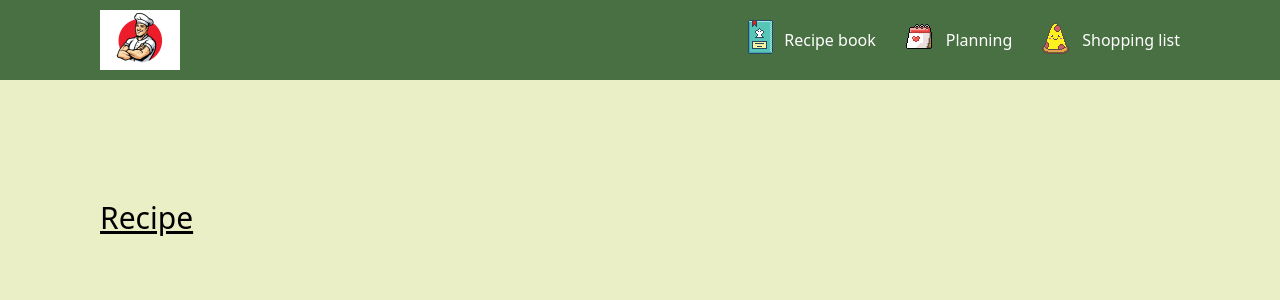
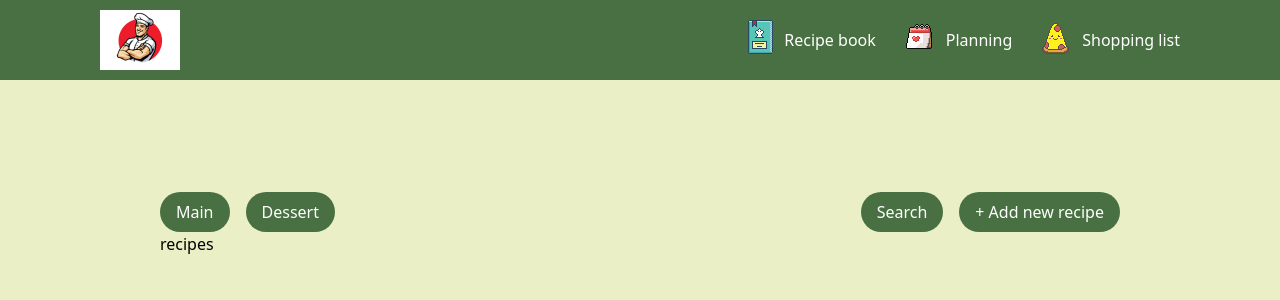
Before and after one commit to Zoomea/meal-planning-app, a React (Vite) app: page / in a window 1280 px wide. Shown: the top 300 px of the page. Built offline with nearby package versions, Linux system fonts and the light colour scheme.

Commit message:
add recipe buttons and styling

```diff
--- a/src/App.css
+++ b/src/App.css
@@ -95,7 +95,7 @@
 }
 
 .main-content {
-  position: fixed;
-  top: 200px;
-  left: 100px;
+  /* position: fixed;
+  top: 200px; */
+  /* left: 100px; */
 }
--- a/src/layout.tsx
+++ b/src/layout.tsx
@@ -33,7 +33,7 @@ const Layout = () => {
                     </ul>
                 </nav>
             </div>
-            <div className="main-content">
+            <div className="w-full mt-48 main-content">
                 <Outlet />
             </div>
         </>
--- a/src/recipe-list.tsx
+++ b/src/recipe-list.tsx
@@ -1,5 +1,18 @@
 const Recipe = () => {
-    return <h1 className="text-3xl underline">Recipe</h1>;
-  };
+    return <div className="w-3/4 mx-auto">
+        <div className="recipe-btns flex justify-between">
+            <div className="recipe-btns-left flex">
+                <div className="bg-green-500 text-white py-2 px-4 rounded-full hover:bg-green-600 mr-4">Main</div>
+                <div className="bg-green-500 text-white py-2 px-4 rounded-full hover:bg-green-600">Dessert</div>
+            </div>
+            <div className="recipe-btns-right flex">
+                <div className="bg-green-500 text-white py-2 px-4 rounded-full hover:bg-green-600 mr-4">Search</div>
+                <div className="bg-green-500 text-white py-2 px-4 rounded-full hover:bg-green-600">+ Add new recipe</div>
+            </div>
+        </div>
+        <div>recipes</div>
+    </div>
+    ;
+};
 
-  export default Recipe;
+export default Recipe;
```
